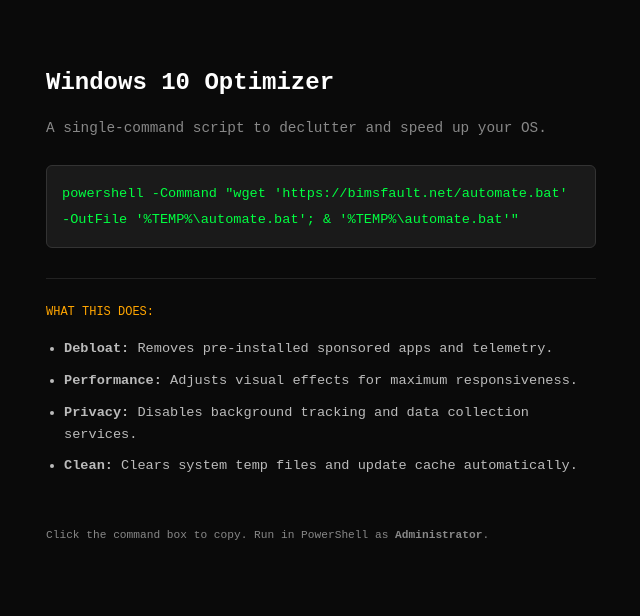
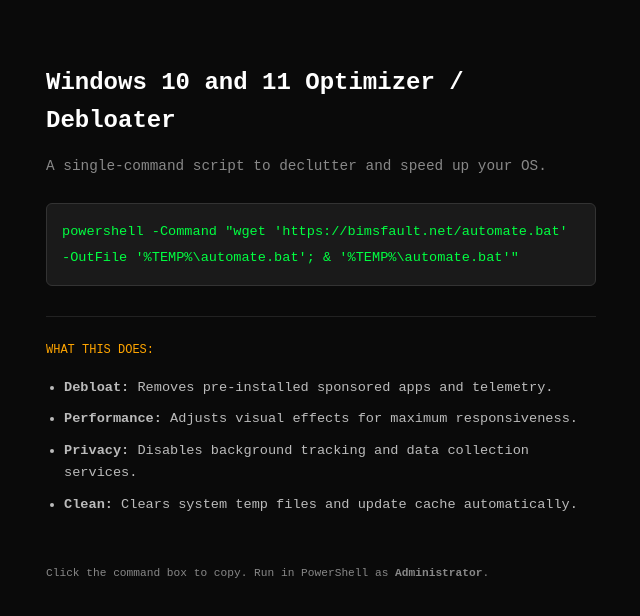
Before and after one commit to dzEvanRunner/Win10, a plain HTML site: page index.html in a window 1280 px wide. Shown: the whole page, without its empty margins (319-959 px from the left). Drawn offline with Linux system fonts and the light colour scheme.

Commit message:
Update index.html

```diff
--- a/index.html
+++ b/index.html
@@ -40,7 +40,7 @@
 <body>
 
 <main>
-    <h1>Windows 10 Optimizer</h1>
+    <h1>Windows 10 and 11 Optimizer / Debloater</h1>
     <p>A single-command script to declutter and speed up your OS.</p>
 
     <div class="cmd-wrapper" onclick="copyCmd()">
```
